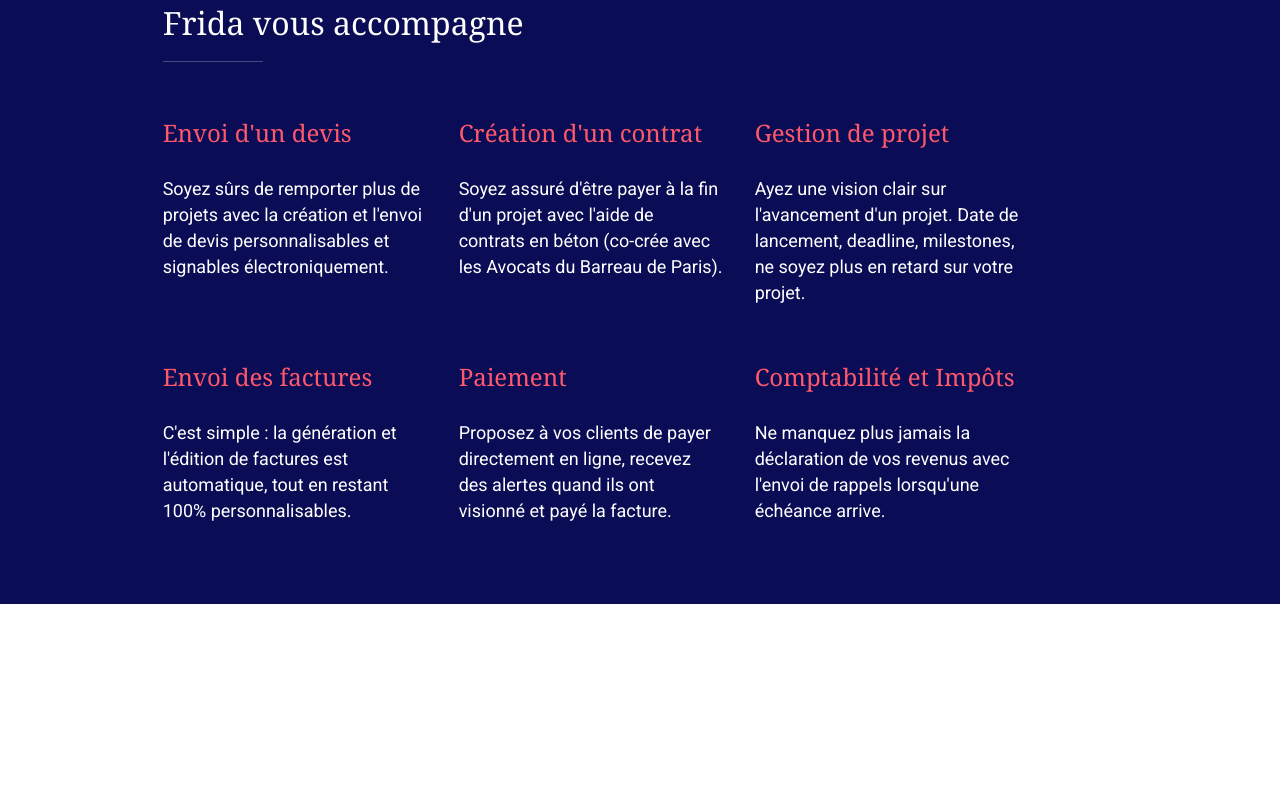
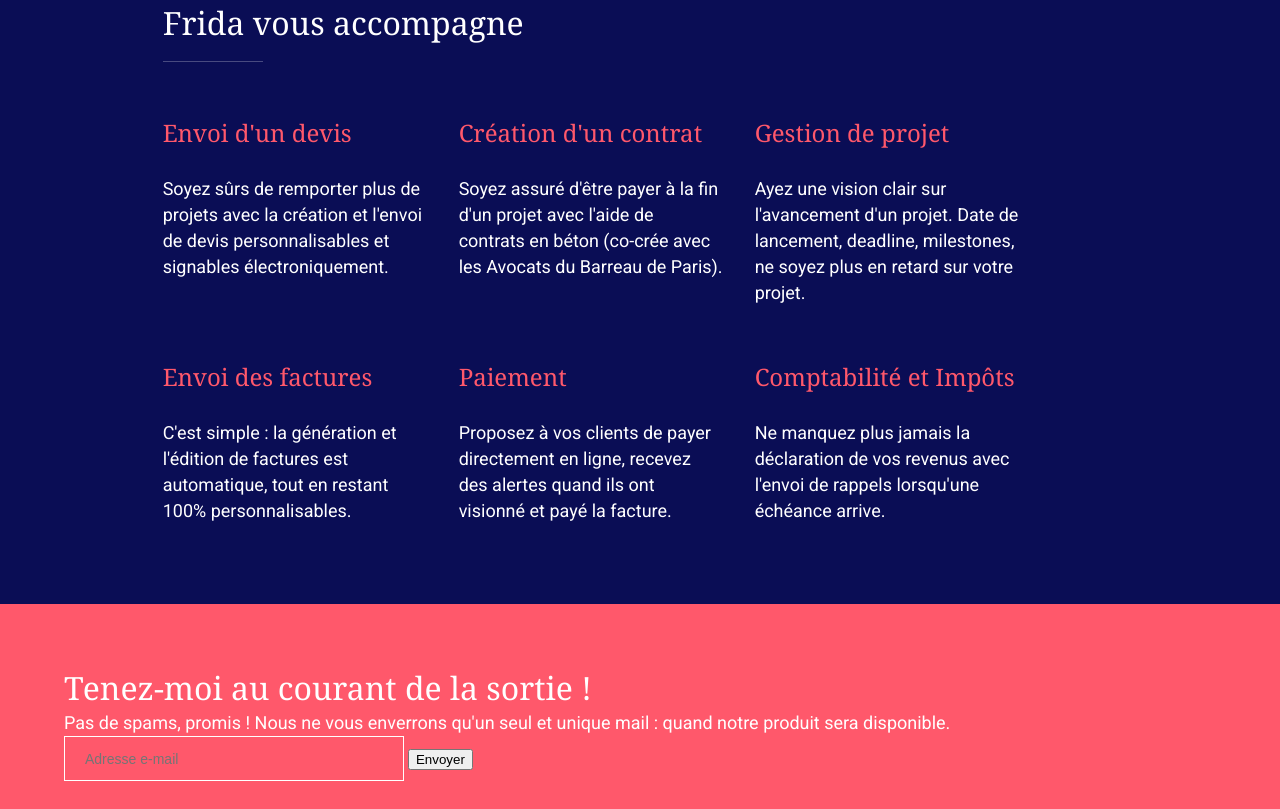
Before and after one commit to FridaApp/frida-landing, a website: page app/views/index.html in a window 1280 px wide. Shown: the part 877-1686 px from the top of the page. Before the commit the page ends 1481 px from the top, so only its background shows below. Drawn offline with nearby package versions, Linux system fonts and the light colour scheme; files that its build step writes are made by us from their sources; files whose address does not match are found by name.

Commit message:
Subscribe section

```diff
--- a/app/assets/styles/app.scss
+++ b/app/assets/styles/app.scss
@@ -12,3 +12,4 @@
 // Components
 @import 'components/features';
 @import 'components/hero';
+@import 'components/subscribe';
--- /dev/null
+++ b/app/assets/styles/components/_subscribe.scss
@@ -0,0 +1,22 @@
+.subscribe {
+  background-color: $color-red;
+  color: $color-white;
+  padding: 64px 0;
+
+  &__email {
+    background-color: transparent;
+    border: 1px solid $color-white;
+    font-size: rem(14px);
+    height: 45px;
+    padding: 0 0 0 20px;
+    width: 340px;
+  }
+
+  &__headline {
+    @extend .headline;
+  }
+
+  &__text {
+    @extend .body-copy;
+  }
+}
--- a/app/views/index.html
+++ b/app/views/index.html
@@ -130,7 +130,16 @@
     </div>
   </section>
   <section class="perks"></section>
-  <section class="subscribe"></section>
+  <section class="subscribe">
+    <div class="container">
+      <h2 class="subscribe__headline">Tenez-moi au courant de la sortie !</h2>
+      <p class="subscribe__text">Pas de spams, promis ! Nous ne vous enverrons qu'un seul et unique mail : quand notre produit sera disponible.</p>
+      <form class="subscribe__form">
+        <input class="subscribe__email" type="mail" placeholder="Adresse e-mail">
+        <input class="subscribe__submit" type="submit" value="Envoyer">
+      </form>
+    </div>
+  </section>
   <!--<script src="js/vendors.js"></script>-->
   <script src="js/app.js"></script>
 
```
